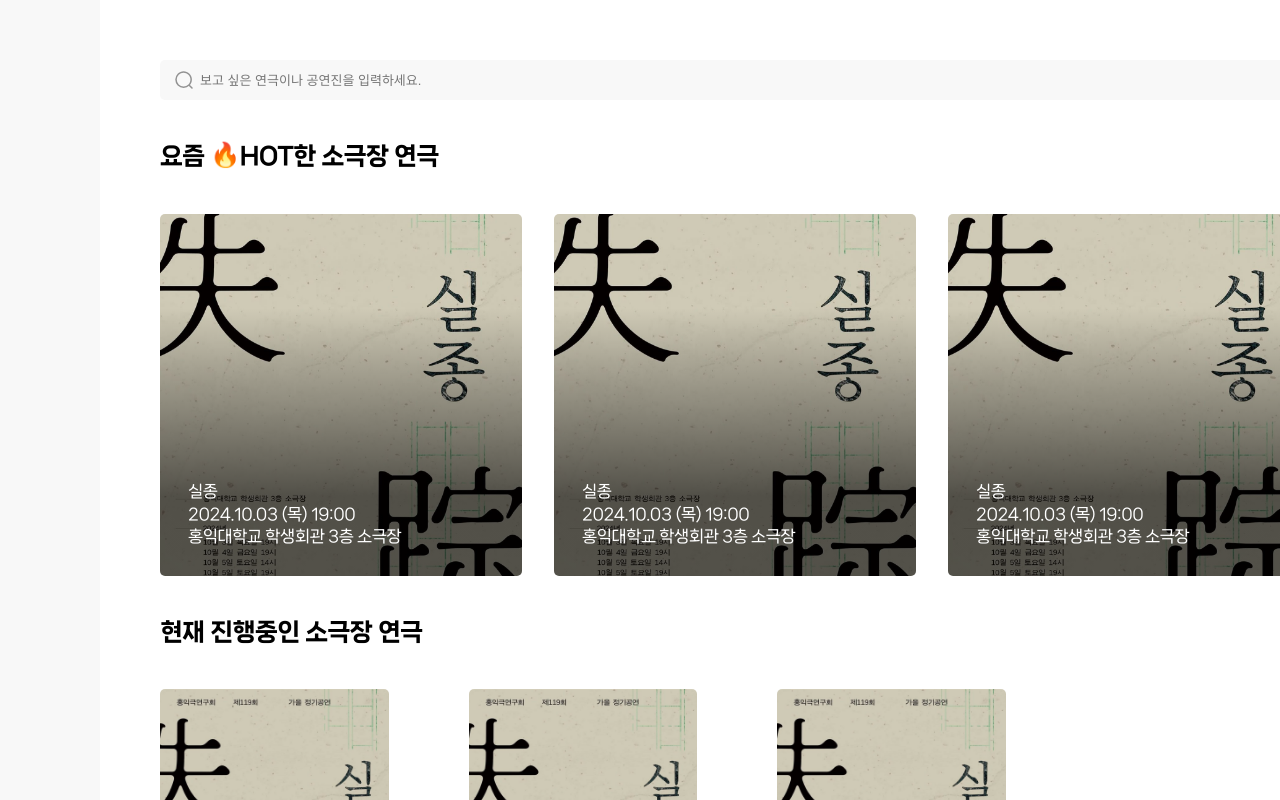
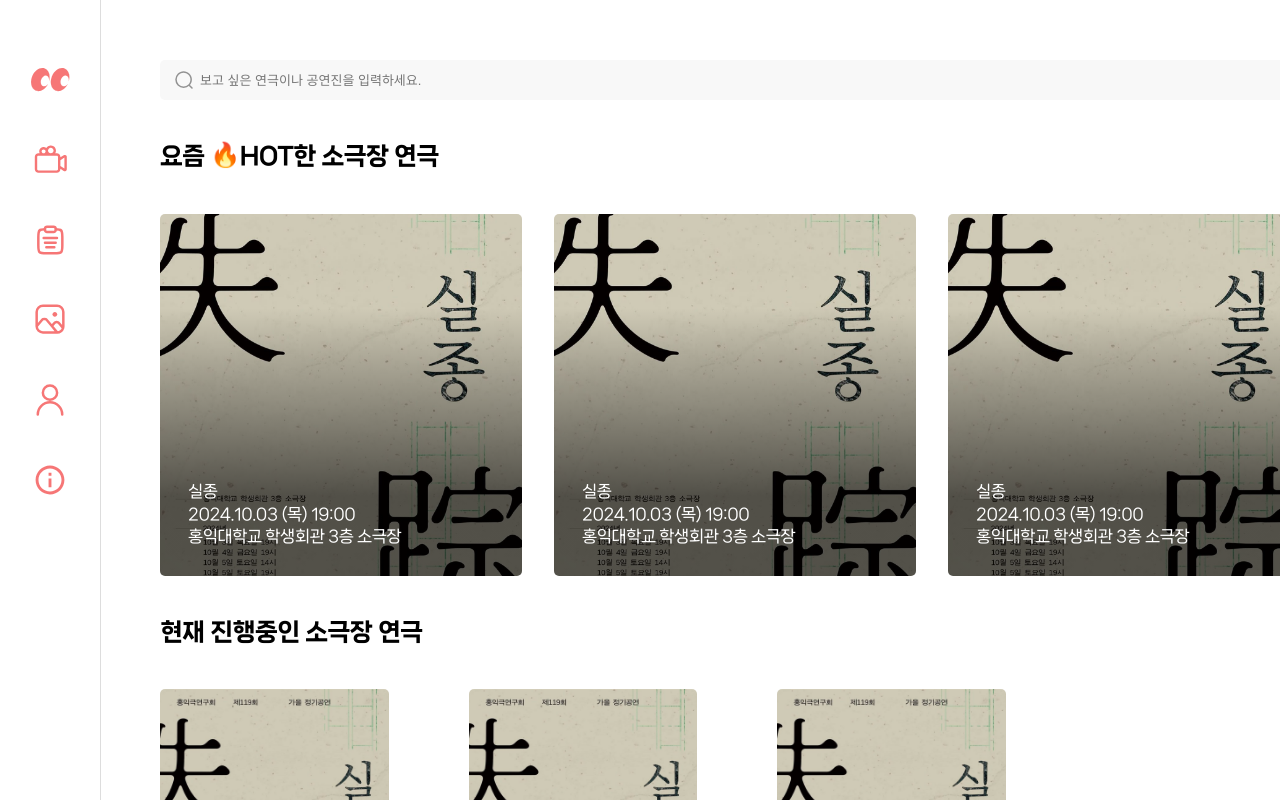
Before and after one commit to see-a-theater/CC_Frontend, a React (Vite) app: page /plays in a window 1280 px wide. Shown: the top 800 px of the page. Built offline with nearby package versions, Linux system fonts and the light colour scheme.

Commit message:
[MODIFY] 사이드바 컴포넌트로 변경

```diff
--- a/src/pages/Detail/Playlist.jsx
+++ b/src/pages/Detail/Playlist.jsx
@@ -8,6 +8,7 @@ import WebPlayCard from '@/components/Detail/WebPlayCard';
 import WebListCard from '@/components/Detail/WebListCard';
 import Ticket from '@/assets/icons/Ticket.svg?react';
 import SearchBar from '@/components/SearchBar';
+import HomeIconMenu from '@/components/HomeIconMenu';
 
 import SamplePoster from '@/assets/mock/images/실종.png';
 
@@ -44,7 +45,9 @@ function Playlist() {
 	return (
 		<Container>
 			<Web>
-				<Sidebar />
+				<SideMenuWrapper>
+					<HomeIconMenu isWeb={true} />
+				</SideMenuWrapper>
 				<WebContent>
 					<SearchBar />
 					<WebHot>
@@ -134,13 +137,13 @@ const Web = styled.div`
 
 	@media (min-width: 768px) {
 		display: flex;
-
 		width: 100%;
 	}
 `;
 const WebContent = styled.div`
 	display: flex;
 	padding: 60px 100px 100px 60px;
+	margin-left: 100px;
 	flex-direction: column;
 	gap: 40px;
 
@@ -165,14 +168,18 @@ const BoxWrapper = styled.div`
 	display: flex;
 	gap: 80px;
 `;
-const Sidebar = styled.div`
-	display: block;
+const SideMenuWrapper = styled.div`
+	width: 101px;
+	height: 100vh;
+	position: fixed;
+	top: 0;
+	left: 0;
 	flex-shrink: 0;
-	width: 100px;
-	height: 100vh;
-	background-color: ${({ theme }) => theme.colors.gray200};
-	position: sticky;
-	top: 0;
+	display: none;
+	background-color: white;
+	@media (min-width: 768px) {
+		display: block;
+	}
 `;
 
 const Mobile = styled.div`
--- a/src/pages/gallery/Gallery.jsx
+++ b/src/pages/gallery/Gallery.jsx
@@ -2,6 +2,7 @@ import Masonry from '@/components/Masonry';
 import MasonryWeb from '@/components/MasonryWeb';
 import Hamburger from '@/components/Hamburger';
 import SearchBar from '@/components/SearchBar';
+import HomeIconMenu from '@/components/HomeIconMenu';
 
 import image1 from '@/assets/mock/images/image1.png';
 import image2 from '@/assets/mock/images/image2.png';
@@ -22,6 +23,9 @@ function Gallery() {
 		{ src: image3, text: '실종', theatre: '홍익극연구회' },
 		{ src: image4, text: '실종', theatre: '홍익극연구회' },
 		{ src: image5, text: '킬링시저', theatre: '설렘' },
+		{ src: image3, text: '실종', theatre: '홍익극연구회' },
+		{ src: image4, text: '실종', theatre: '홍익극연구회' },
+		{ src: image3, text: '실종', theatre: '홍익극연구회' },
 	];
 
 	const token = 'producer';
@@ -35,7 +39,9 @@ function Gallery() {
 			</Mobile>
 
 			<Web>
-				<SideBar />
+				<SideMenuWrapper>
+					<HomeIconMenu isWeb={true} />
+				</SideMenuWrapper>
 				<Container>
 					<SearchBar />
 					<TitleArea>
@@ -64,20 +70,24 @@ const Mobile = styled.div`
 		display: none;
 	}
 `;
-const SideBar = styled.div`
+
+const SideMenuWrapper = styled.div`
+	width: 101px;
+	height: 100vh;
 	position: fixed;
 	top: 0;
 	left: 0;
-	width: 100px;
-	height: 100vh;
-	background-color: ${({ theme }) => theme.colors.gray200};
-	z-index: 100;
+	flex-shrink: 0;
+	display: none;
+	background-color: white;
+	@media (min-width: 768px) {
+		display: block;
+	}
 `;
-
 const Container = styled.div`
 	width: 100%;
+	padding: 60px 100px 100px 60px;
 	margin-left: 100px;
-	padding: 60px 100px 60px 60px;
 	display: flex;
 	flex-direction: column;
 	gap: 40px;
--- a/src/pages/production/Production.jsx
+++ b/src/pages/production/Production.jsx
@@ -149,7 +149,9 @@ function Production() {
 							</h3>
 						</div>
 						{token && activeTab === 'plays' && <Button>공연 등록</Button>}
-						{token && activeTab === 'gallery' && <Button onClick={navigateToUpload}>사진 등록</Button>}
+						{token && activeTab === 'gallery' && (
+							<Button onClick={navigateToUpload}>사진 등록</Button>
+						)}
 					</Theatre>
 					<AreaSelect>
 						<TabItemWeb
```
